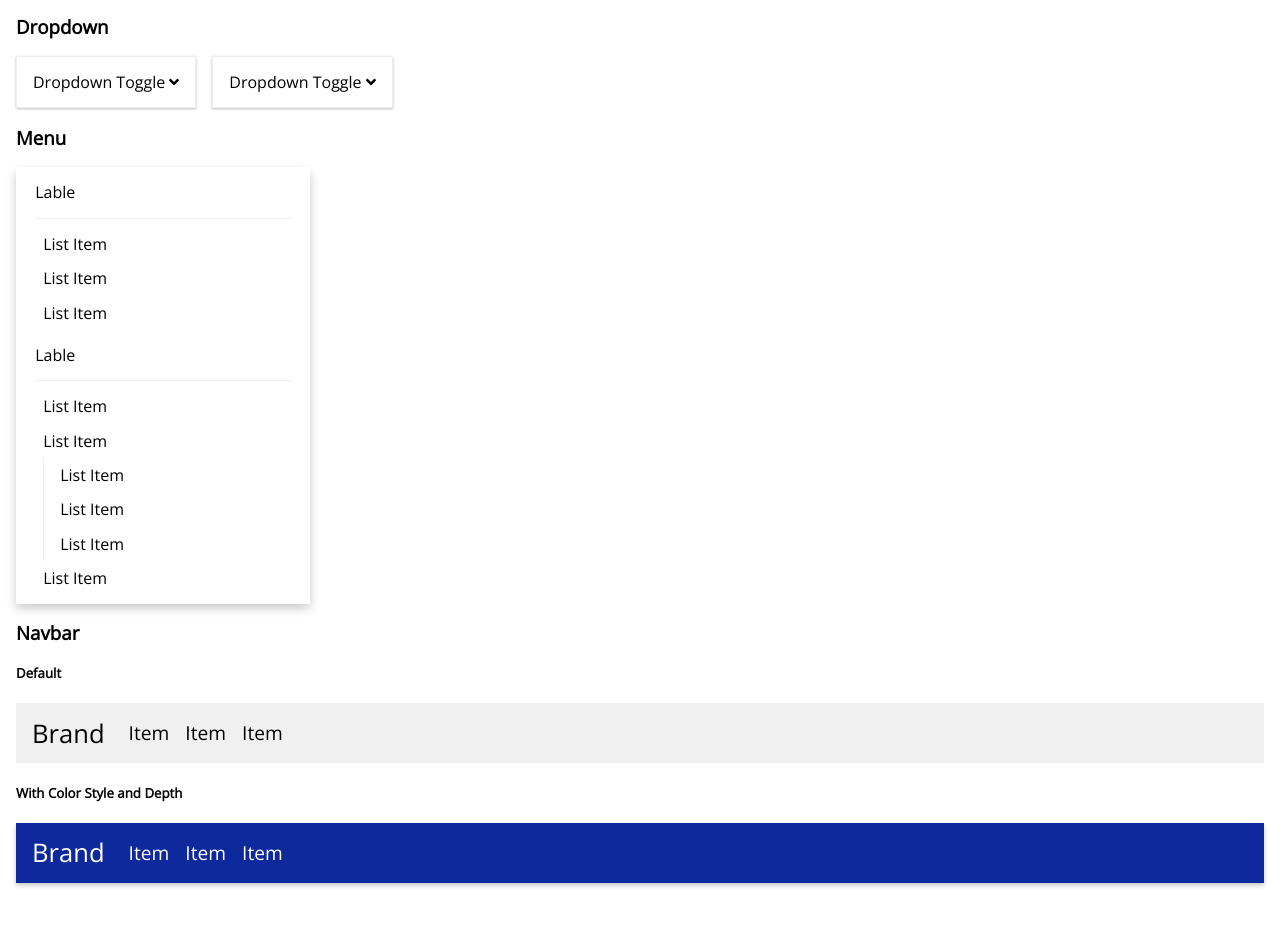
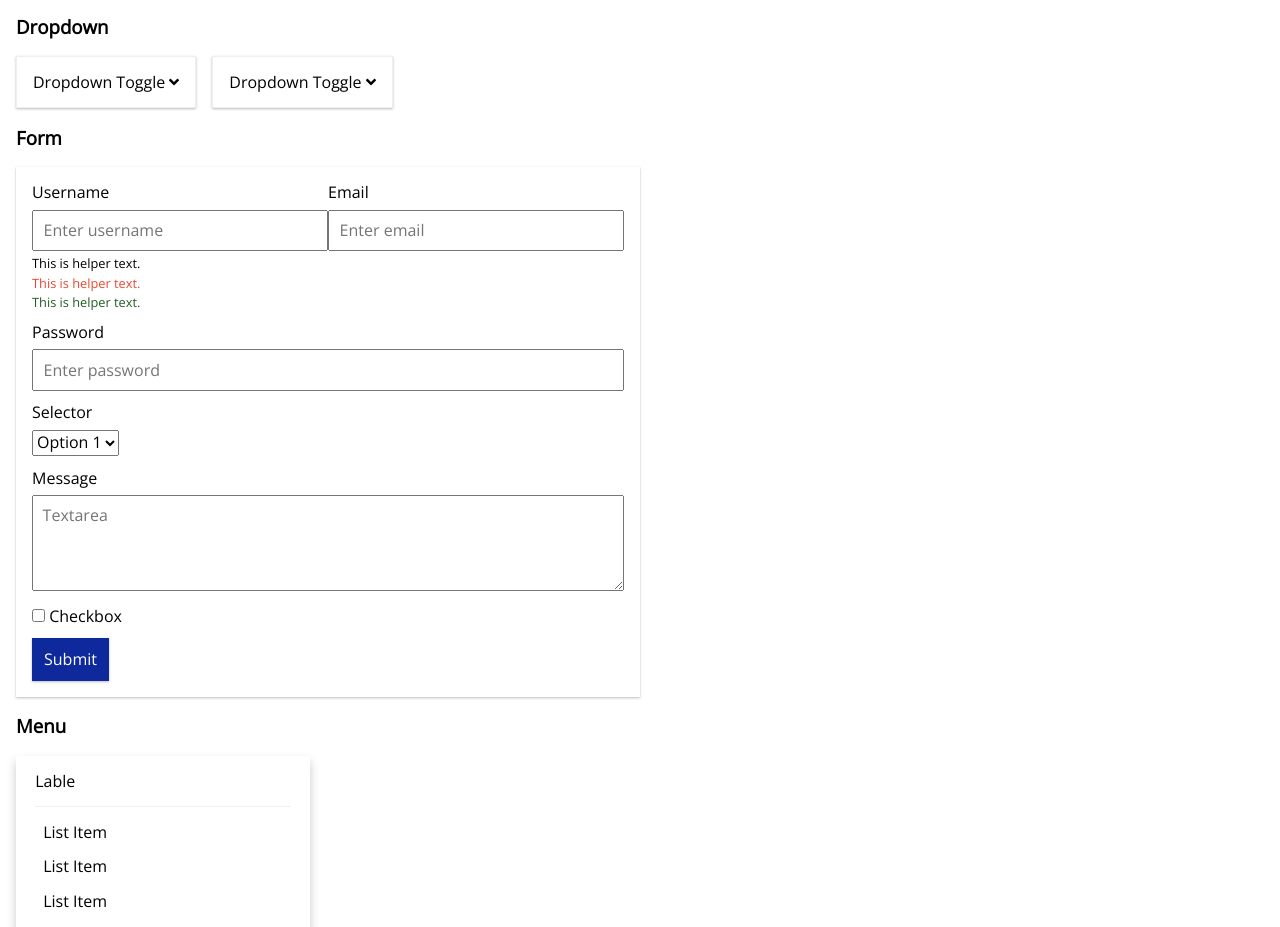
Before and after one commit to genexu/gundam, a website: page docs/simple.html in a window 1280 px wide. Shown: the part 1445-2372 px from the top of the page. Before the commit the page ends 2338 px from the top, so only its background shows below. Drawn offline with nearby package versions, Linux system fonts and the light colour scheme.

Commit message:
add base helper text and form component

```diff
--- a/docs/simple.html
+++ b/docs/simple.html
@@ -150,6 +150,50 @@
             </div>
           </div>
         </div>
+        <h3>Form</h3>
+        <div class="gd-row">
+          <div class="example-form gd-col-6 gd-dp-2">
+          <form class="gd-form">
+            <div class="gd-row">
+              <div class="gd-col-6">
+                <div class="gd-form-field">
+                  <label for="exampleFormUsername">Username</label>
+                  <input id="exampleFormUsername" type="text" placeholder="Enter username">
+                  <small class="gd-helper">This is helper text.</small>
+                  <small class="gd-helper gd-red">This is helper text.</small>
+                  <small class="gd-helper gd-green">This is helper text.</small>
+                </div>
+              </div>
+              <div class="gd-col-6">
+                <div class="gd-form-field">
+                  <label for="exampleFormEmail">Email</label>
+                  <input id="exampleFormEmail" type="email" placeholder="Enter email">
+                </div>
+              </div>
+            </div>
+            <div class="gd-form-field">
+              <label for="exampleFormPassword">Password</label>
+              <input id="exampleFormPassword" type="password" placeholder="Enter password">
+            </div>
+            <div class="gd-form-field">
+              <label for="exampleFormSelector">Selector</label>
+              <select>
+                <option>Option 1</option>
+                <option>Option 2</option>
+              </select>
+            </div>
+            <div class="gd-form-field">
+              <label for="exampleFormTextarea">Message</label>
+              <textarea id="exampleFormTextarea"placeholder="Textarea"></textarea>
+            </div>
+            <div class="gd-checkbox-field">
+              <input id="exampleFormCheckbox" type="checkbox" placeholder="Enter password">
+              <label for="exampleFormCheckbox">Checkbox</label>
+            </div>
+            <button class="gd-btn gd-white gd-bg-blue gd-dp-2" type="Submit">Submit</button>
+          </form>
+          </div>
+        </div>
         <h3>Menu</h3>
         <div class="gd-row">
           <div class="example-menu gd-menu gd-dp-8">
@@ -225,6 +269,9 @@
   .example-dropdown {
     margin-right: 1rem
   }
+  .example-form {
+    padding: 1rem;
+  }
   section {
     position: relative;
     float: left;
--- a/scss/base.scss
+++ b/scss/base.scss
@@ -26,6 +26,11 @@
   }
 }
 
+.#{$prefix}-helper {
+  display: flex;
+  margin: .3rem 0;
+}
+
 .separator {
   border-style: none;
   border-top: 1px solid map-get($colors, 'default');
--- a/scss/component/_all.scss
+++ b/scss/component/_all.scss
@@ -1,5 +1,6 @@
 @import 'alert';
 @import 'button';
 @import 'dropdown';
+@import 'form';
 @import 'menu';
 @import 'navbar';
--- /dev/null
+++ b/scss/component/form.scss
@@ -0,0 +1,23 @@
+.#{$prefix}-form-field {
+  margin-bottom: 0.8rem;
+  > label {
+    display: block;
+    margin-bottom: .5rem;
+  }
+  > input {
+    box-sizing: border-box;
+    padding: .6rem;
+    width: 100%;
+  }
+  > textarea {
+    box-sizing: border-box;
+    min-height: 6rem;
+    padding: .6rem;
+    width: 100%;
+  }
+}
+
+.#{$prefix}-checkbox-field {
+  display: block;
+  margin-bottom: .8rem;
+}
```
Also changed, not shown: css/gundam.css, css/gundam.min.css, 2 other files.
